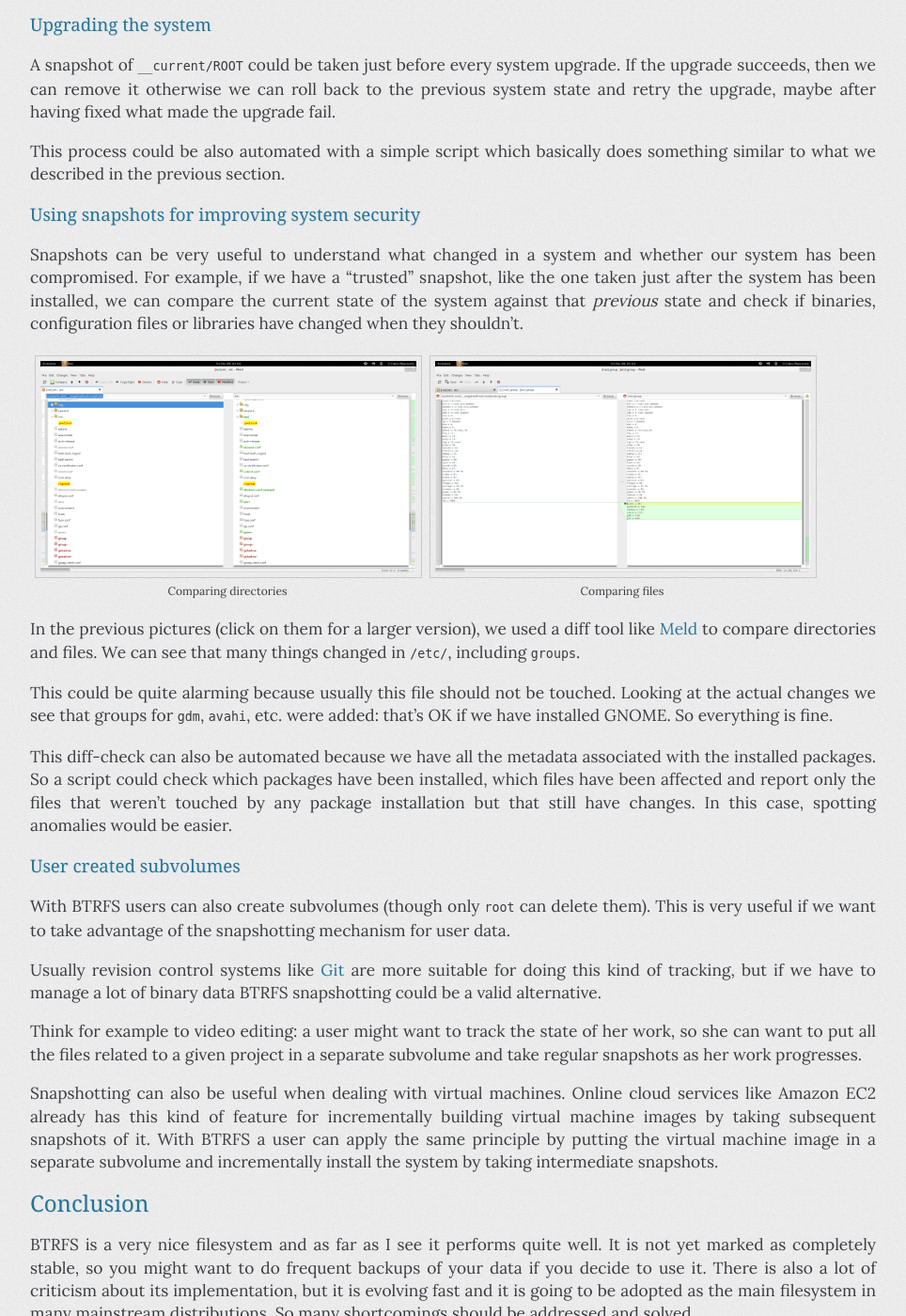
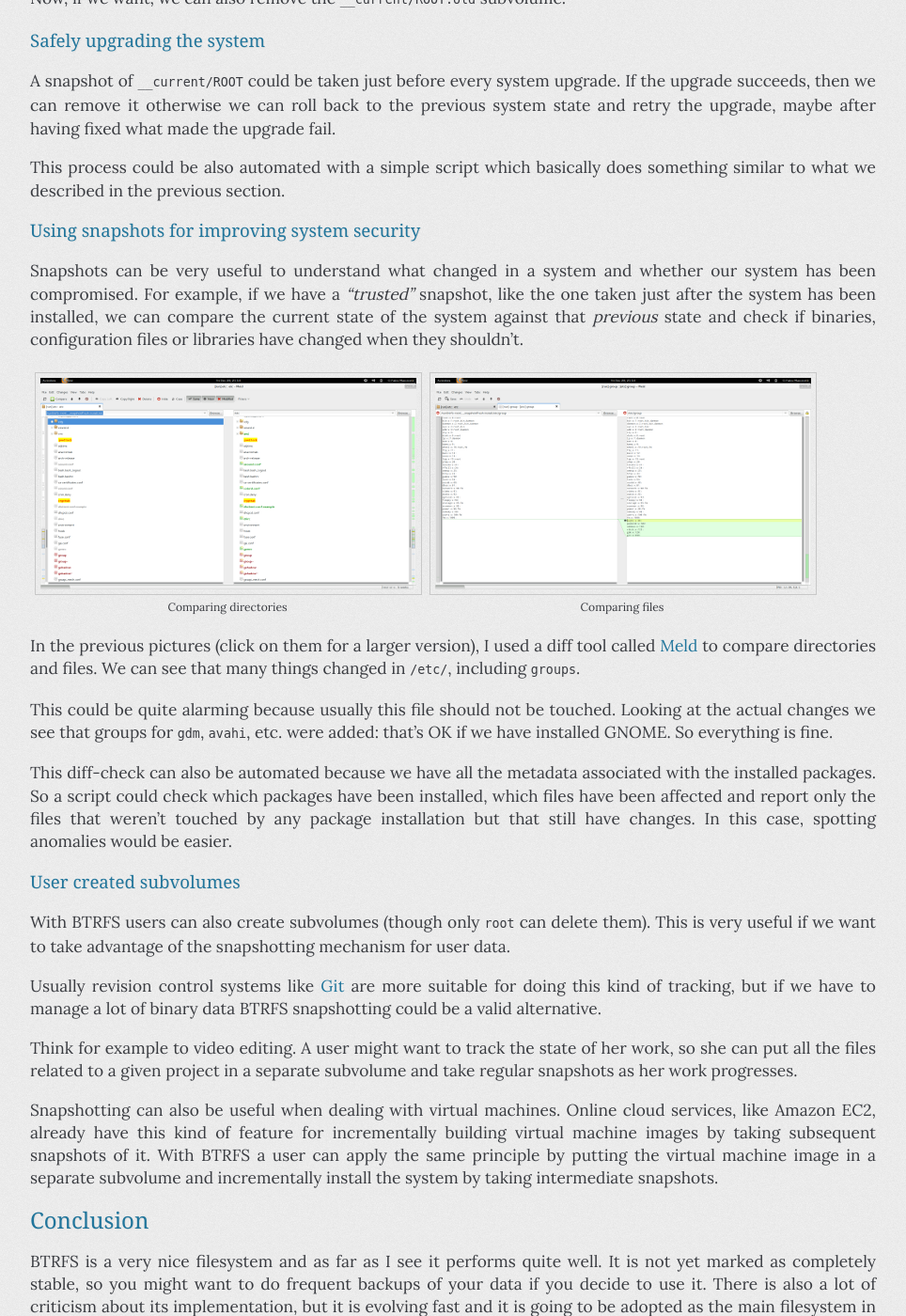
Before and after one commit to fmancinelli/fmancinelli.github.com, a Jekyll site: the page built from _posts/2012-12-28-Arch_Linux_on_BTRFS.markdown, in a window 1280 px wide and 1400 px high, scrolled down 9344 px. Shown: the whole window at 94% size, without its empty margins (158-1122 px from the left). Built offline with Jekyll 4.4.1, drawn with Linux system fonts in a browser that asks for light colours; comment, search, counter and statistics services are not loaded; some of the changed text lies outside the part shown.

Commit message:
Minor edits

```diff
--- a/_posts/2012-12-28-Arch_Linux_on_BTRFS.markdown
+++ b/_posts/2012-12-28-Arch_Linux_on_BTRFS.markdown
@@ -333,11 +335,11 @@ $ btrfs subvolume snapshot /run/btrf-root/__snapshot/ROOT@20121227-163413 /run/b
 $ reboot
 {% endhighlight %}
 
-When the system reboots, it will be like if it was just installed. Of course the `/home`, `/opt` and `/var` (except `/var/lib`) might contain additional stuff because they were not part of the snapshot. But the system will be in its pristine state because all the relevant part and configurations were snapshotted.
+When the system reboots, it will be like if it was just installed. Of course the `/home`, `/opt` and `/var` (except `/var/lib`) might contain additional stuff because they were not part of the snapshot. But the system will be in its pristine state because all its relevant parts and configurations were included in the snapshot.
 
 Now, if we want, we can also remove the `__current/ROOT.old` subvolume.
 
-### Upgrading the system
+### Safely upgrading the system
 
 A snapshot of `__current/ROOT` could be taken just before every system upgrade. If the upgrade succeeds, then we can remove it otherwise we can roll back to the previous system state and retry the upgrade, maybe after having fixed what made the upgrade fail.
 
@@ -345,7 +347,7 @@ This process could be also automated with a simple script which basically does s
 
 ### Using snapshots for improving system security
 
-Snapshots can be very useful to understand what changed in a system and whether our system has been compromised. For example, if we have a "trusted" snapshot, like the one taken just after the system has been installed, we can compare the current state of the system against that *previous* state and check if binaries, configuration files or libraries have changed when they shouldn't.
+Snapshots can be very useful to understand what changed in a system and whether our system has been compromised. For example, if we have a *"trusted"* snapshot, like the one taken just after the system has been installed, we can compare the current state of the system against that *previous* state and check if binaries, configuration files or libraries have changed when they shouldn't.
 
 <div style="text-align: center; width: 100%">
   <div style="margin: 0px auto 0px">
@@ -361,7 +363,7 @@ Snapshots can be very useful to understand what changed in a system and whether
   </div>
 </div>
 
-In the previous pictures (click on them for a larger version), we used a diff tool like [Meld](https://www.archlinux.org/packages/extra/any/meld/) to compare directories and files. We can see that many things changed in `/etc/`, including `groups`.
+In the previous pictures (click on them for a larger version), I used a diff tool called [Meld](https://www.archlinux.org/packages/extra/any/meld/) to compare directories and files. We can see that many things changed in `/etc/`, including `groups`.
 
 This could be quite alarming because usually this file should not be touched. Looking at the actual changes we see that groups for `gdm`, `avahi`, etc. were added: that's OK if we have installed GNOME. So everything is fine.
 
@@ -373,9 +375,9 @@ With BTRFS users can also create subvolumes (though only `root` can delete them)
 
 Usually revision control systems like [Git](http://git-scm.com/) are more suitable for doing this kind of tracking, but if we have to manage a lot of binary data BTRFS snapshotting could be a valid alternative.
 
-Think for example to video editing: a user might want to track the state of her work, so she can want to put all the files related to a given project in a separate subvolume and take regular snapshots as her work progresses.
+Think for example to video editing. A user might want to track the state of her work, so she can put all the files related to a given project in a separate subvolume and take regular snapshots as her work progresses.
 
-Snapshotting can also be useful when dealing with virtual machines. Online cloud services like Amazon EC2 already has this kind of feature for incrementally building virtual machine images by taking subsequent snapshots of it. With BTRFS a user can apply the same principle by putting the virtual machine image in a separate subvolume and incrementally install the system by taking intermediate snapshots.
+Snapshotting can also be useful when dealing with virtual machines. Online cloud services, like Amazon EC2, already have this kind of feature for incrementally building virtual machine images by taking subsequent snapshots of it. With BTRFS a user can apply the same principle by putting the virtual machine image in a separate subvolume and incrementally install the system by taking intermediate snapshots.
 
 # Conclusion
 
```
Also changed, not shown: other parts of _posts/2012-12-28-Arch_Linux_on_BTRFS.markdown (+5 -3 lines).
